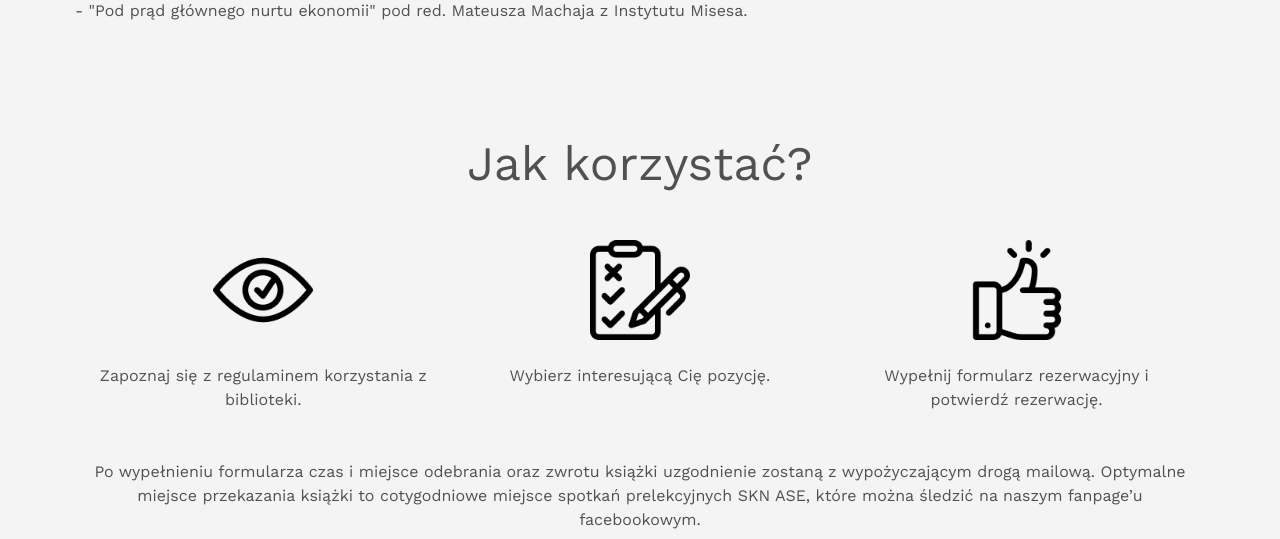
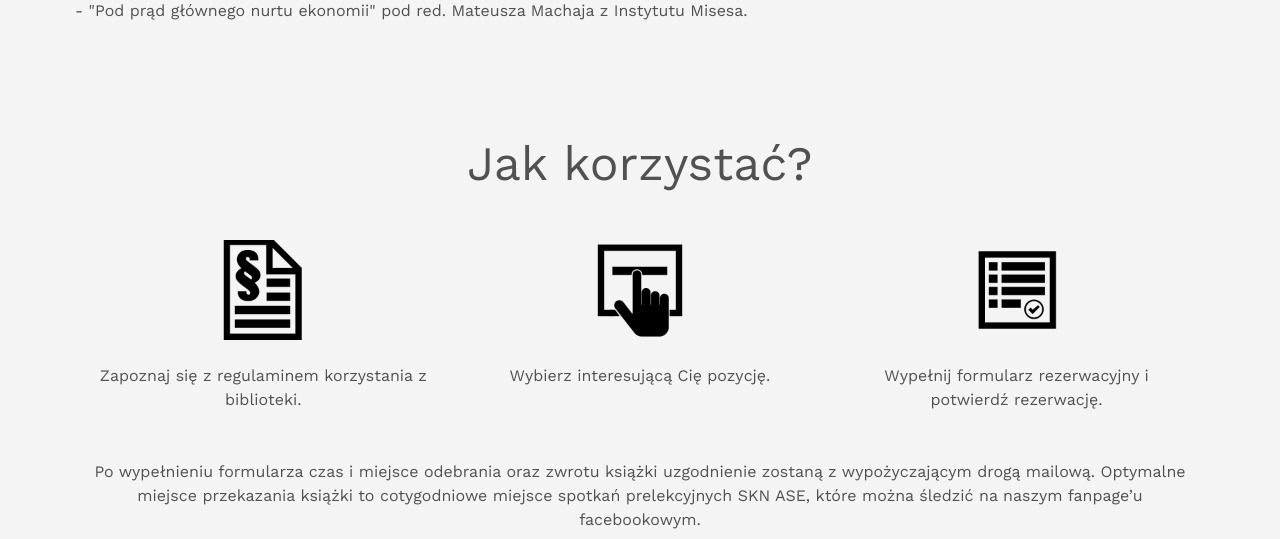
Before and after one commit to azolkos/sknase, a Django app: page /biblioteka/ in a window 1280 px wide. Shown: the part 731-1270 px from the top of the page. Run offline with Django 3.2, Linux system fonts and the light colour scheme; data comes from the database, SQL or seed files in the repository; some libraries are stand-ins or nearby versions.

Commit message:
New icons for library

```diff
--- a/static/css/library.css
+++ b/static/css/library.css
@@ -1,11 +1,11 @@
 #PRZECZYTAJ {
-	background-image: url('../img/icons/003-eye.png');
+	background-image: url('../img/icons/regulamin.png');
 }
 #WYBIERZ {
-	background-image: url('../img/icons/002-clipboard.png')
+	background-image: url('../img/icons/wybor.png')
 }
 #WYPELNIJ {
-	background-image: url('../img/icons/001-like.png')
+	background-image: url('../img/icons/zatwierdzenie.png')
 }
 .text_box3 {
 	margin-top: 24px;
```
Also changed, not shown: static/img/icons/001-like.png (deleted), static/img/icons/002-clipboard.png (deleted), static/img/icons/003-eye.png (deleted), static/img/icons/regulamin.png (added), static/img/icons/wybor.png (added), static/img/icons/zatwierdzenie.png (added).
